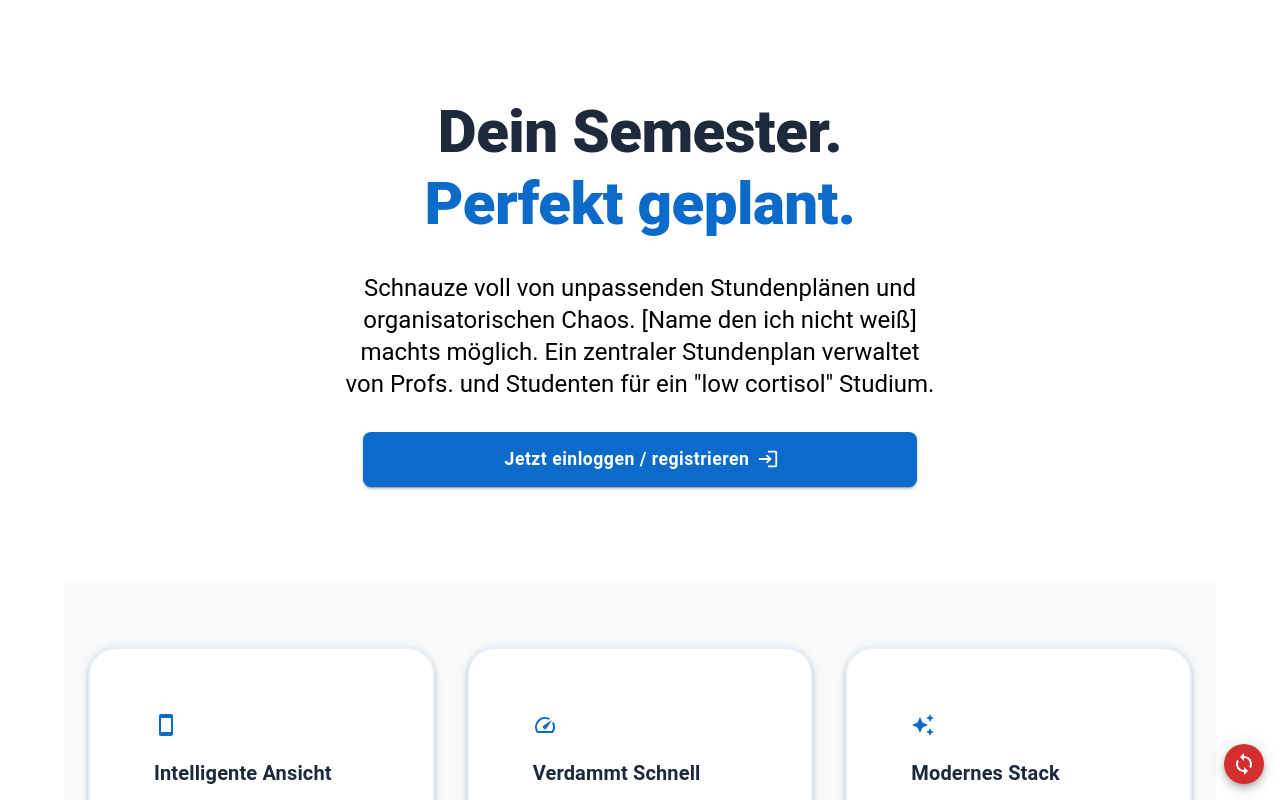
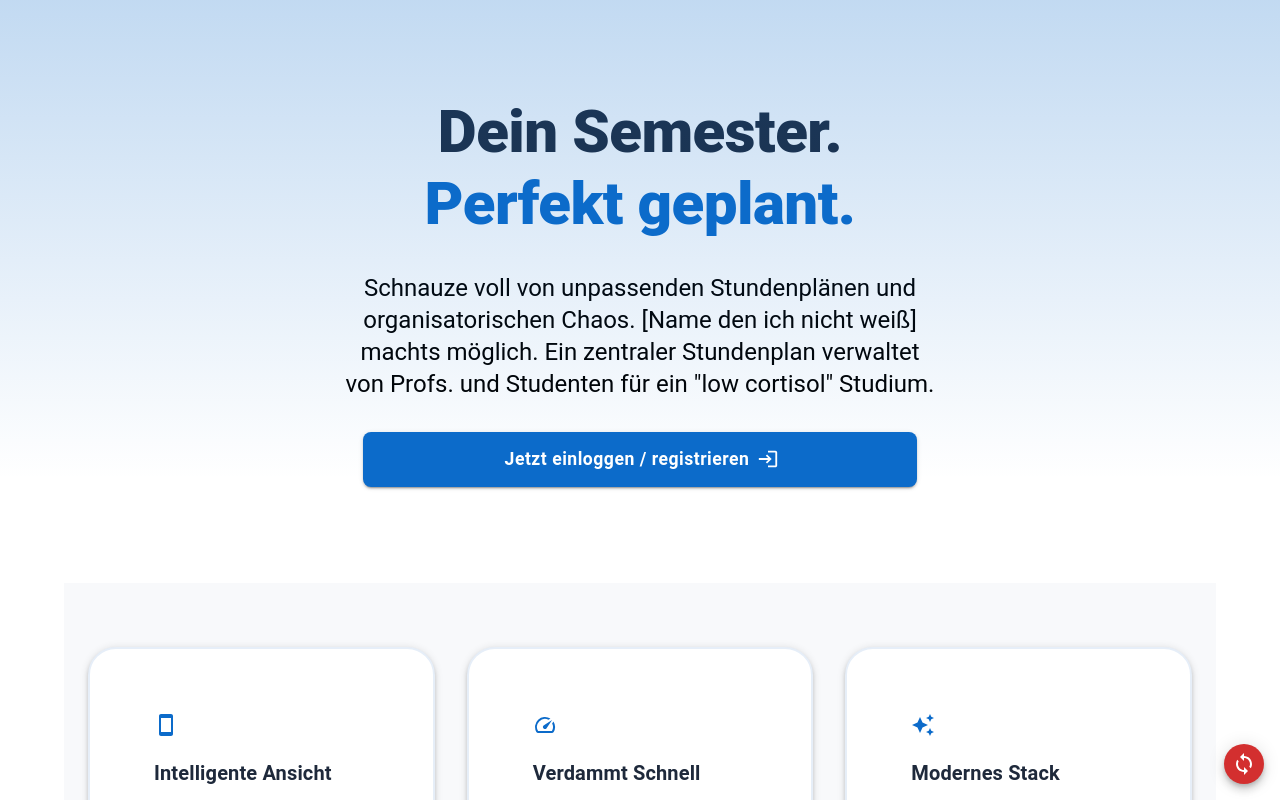
Before and after one commit to HSZG-OOP-Team/Stundenplaner, a React (Create React App) app in the folder frontend/: page / in a window 1280 px wide. Shown: the top 800 px of the page. Built offline with nearby package versions, Linux system fonts and the light colour scheme; no server answers.

Commit message:
add: fancy background for landingpage

```diff
--- a/frontend/src/pages/landing/LandingPage.js
+++ b/frontend/src/pages/landing/LandingPage.js
@@ -1,9 +1,11 @@
 import React, { useState } from 'react';
-import { Box, Container, Fab, Tooltip } from '@mui/material';
+import { Box, Container, Fab, Tooltip, Typography } from '@mui/material';
 import SyncIcon from '@mui/icons-material/Sync';
 import { useNavigate } from 'react-router-dom';
 import HeroSection from './components/HeroSection';
 import FeatureGrid from './components/FeatureGrid';
+import ScrollGradient from './components/ScrollGradient';
+import AppCard from '../../components/AppCard';
 
 export default function LandingPage() {
     const [isLoggedIn, setIsLoggedIn] = useState(false);
@@ -22,6 +24,9 @@ export default function LandingPage() {
 
   return (
     <Container>
+        {/* background with special behavior*/}
+        <ScrollGradient />
+
         <Box sx={{ minHeight: '100vh', display: 'flex', flexDirection: 'column', justifyContent: 'space-between' }}>
             <HeroSection isLoggedIn={isLoggedIn} onNavigate={handleNavigation} />
             <FeatureGrid />
--- /dev/null
+++ b/frontend/src/pages/landing/components/ScrollGradient.js
@@ -0,0 +1,50 @@
+// "special" background for the landing page
+
+import React, { useState, useEffect } from 'react';
+import { Box } from '@mui/material';
+
+export default function ScrollGradient() {
+    // varaiable needen for calculation of scrollspeed and opacity
+    const [scrollOffset, setScrollOffset] = useState(0);
+
+    // important: variable with funtction needed
+    const handleScroll = () => { setScrollOffset(window.scrollY); }
+
+    // init function
+    useEffect(() => {
+        // refresh scrollOffset value when scrolled
+        window.addEventListener('scroll', handleScroll);
+
+        // dispose function - when site left
+        return () => window.removeEventListener('scroll', handleScroll);
+    }, []);
+
+    // values for the wished background behavior
+    // 1. y-axes transformation of the background
+    const translateY = scrollOffset * 0.5;
+
+    // 2. Fade-Out-Effekt: Ab 300px Scroll-Weite ist der Verlauf komplett unsichtbar (Opacity = 0)
+    const opacity = Math.max(0, 1 - scrollOffset / 300);
+
+  return (
+    // actual background element - can be replaced
+    <Box
+      sx={{
+        position: 'absolute',
+        top: 0,
+        left: 0,
+        width: '100%',
+        height: '60vh', // 60vh - 60% of the screens height
+        pointerEvents: 'none', // won't register clicks
+        zIndex: 0, // positioned behind every other element
+
+        background: 'linear-gradient(to bottom, rgba(12, 107, 202, 0.25) 0%, rgba(26, 118, 255, 0) 100%)',
+
+        // set values from above
+        opacity: opacity,
+        transform: `translateY(${translateY}px)`,
+        transition: 'opacity 0.1s ease-out', // fancy movement
+      }}
+    />
+  );
+}
```
